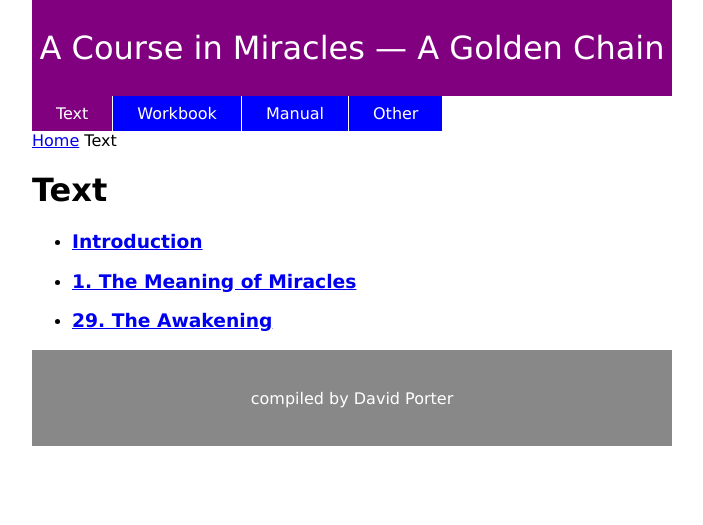
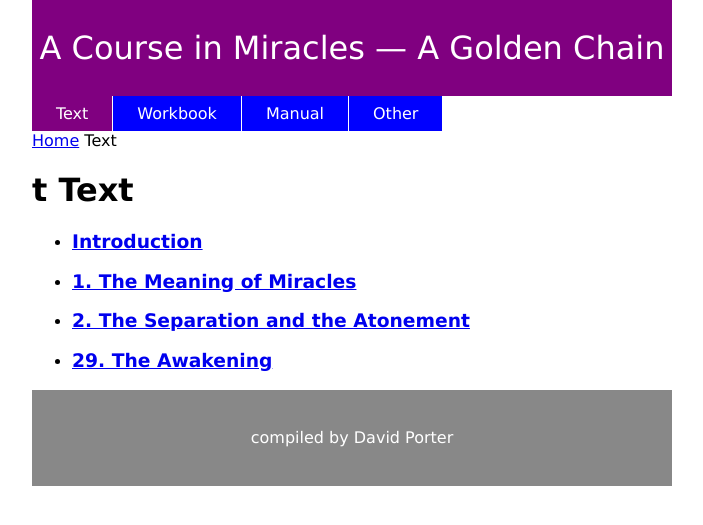
Before and after one commit to wdporter/acim, a Jekyll site: the page built from text/index.html, in a window 1280 px wide. Shown: the top 525 px of the page, without its empty margins (288-991 px from the left). Built offline with Jekyll 4.4.1, drawn with Linux system fonts in a browser that asks for light colours; part of the change alters nothing that is shown.

Commit message:
added chapter 2

```diff
--- a/text/index.html
+++ b/text/index.html
@@ -1,5 +1,6 @@
 ---
 layout: default
+reference: t
 title: Text
 breadcrumbs: <a href="/">Home</a> Text
 ---
@@ -8,8 +9,8 @@ breadcrumbs: <a href="/">Home</a> Text
 <ul>
     <li><h3><a href=/text/in>Introduction</a></h3>
     <li><h3><a href=/text/1>1. The Meaning of Miracles</a></h3>
-<!--    <li><h3><a href=/t/2/I>2. The Separation and the Atonement</a></h3>
-    <li><h3><a href=/text/3/I>3. The Innocent Perception</a></h3>
+    <li><h3><a href=/text/2>2. The Separation and the Atonement</a></h3>
+ <!--   <li><h3><a href=/text/3/I>3. The Innocent Perception</a></h3>
     <li><h3><a href=/text/4/I>4. The Illusions of the Ego</a></h3>
     <li><h3><a href=/text/5/in>5. Healing and Wholeness</a></h3>
     <li><h3><a href=/text/6/in>6. The Lessons of Love</a></h3>
```
